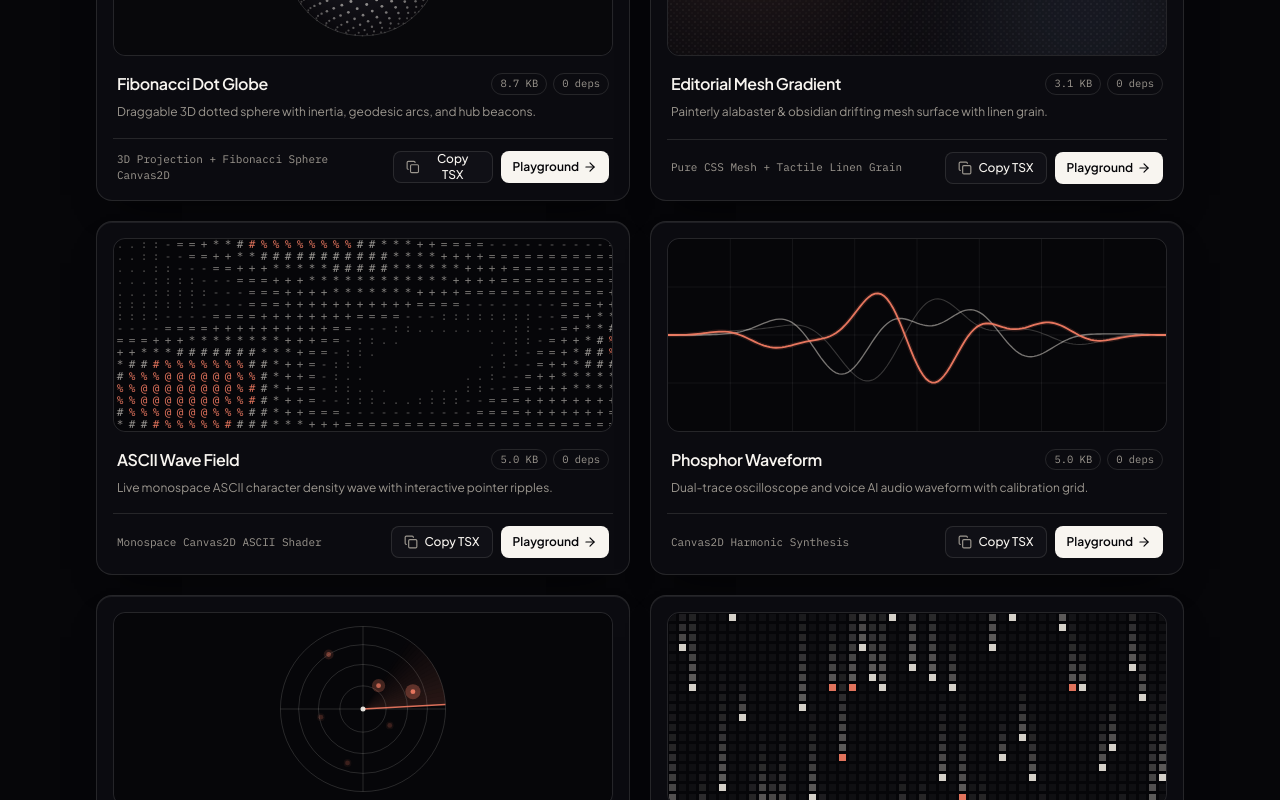
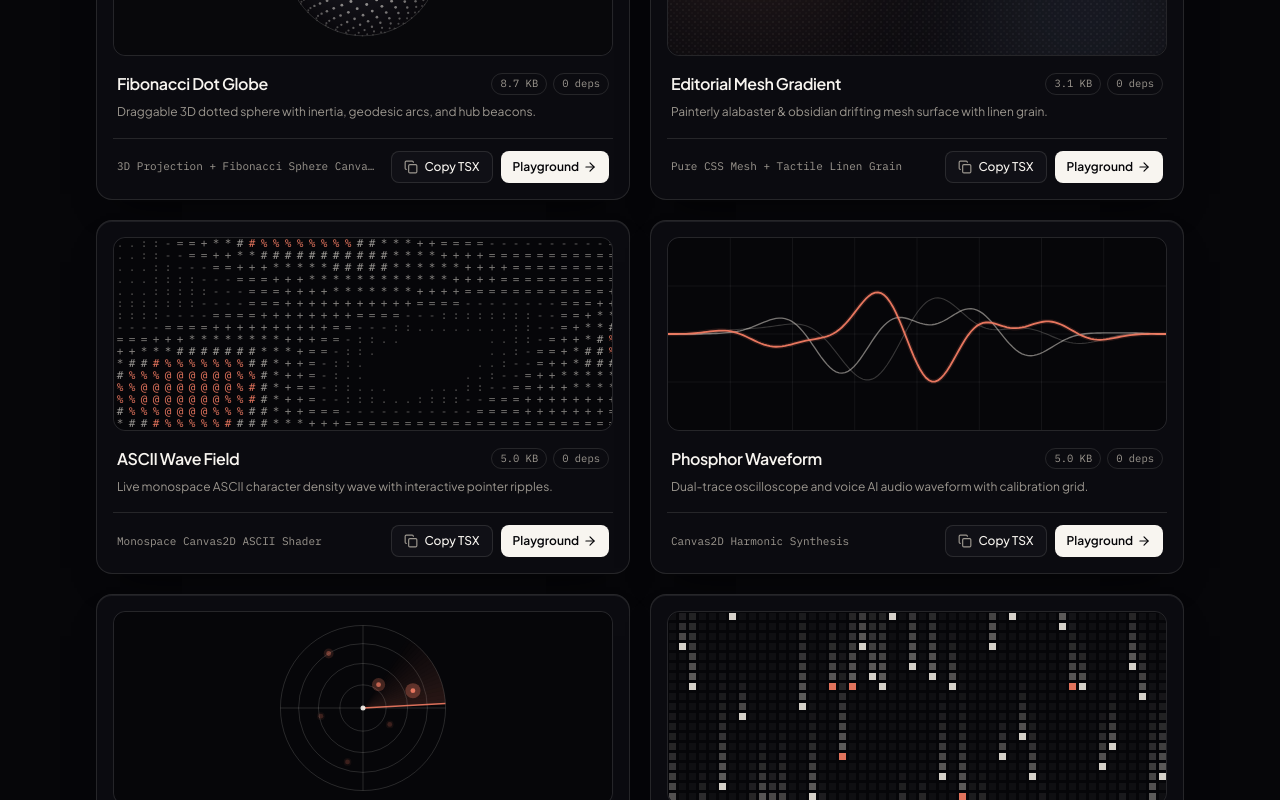
Before and after one commit to Jackpkn/raster-ui, a Next.js app: page / in a window 1280 px wide. Shown: the part 2780-3580 px from the top of the page. Built offline with nearby package versions, Linux system fonts and the light colour scheme.

Commit message:
fix(ui): prevent card footer action buttons from wrapping on long technique labels

```diff
--- a/src/components/showcase/gallery-client.tsx
+++ b/src/components/showcase/gallery-client.tsx
@@ -153,14 +153,16 @@ export function GalleryClient({ items }: { items: GalleryCardItem[] }) {
                   </div>
                 </div>
 
-                <div className="mt-4 flex items-center justify-between gap-2 border-t border-hairline pt-3 px-1">
-                  <span className="font-mono text-[11px] text-ink-muted">{spec.technique}</span>
+                <div className="mt-4 flex items-center justify-between gap-3 border-t border-hairline pt-3 px-1">
+                  <span className="min-w-0 truncate font-mono text-[11px] text-ink-muted">
+                    {spec.technique}
+                  </span>
 
-                  <div className="flex items-center gap-2">
+                  <div className="flex shrink-0 items-center gap-2">
                     <button
                       type="button"
                       onClick={() => handleCopySource(spec.slug, sourceCode)}
-                      className="inline-flex h-8 items-center gap-1.5 rounded-lg border border-hairline bg-subtle/60 px-3 text-xs font-medium text-ink hover:border-hairline-strong cursor-pointer transition-colors"
+                      className="inline-flex h-8 shrink-0 whitespace-nowrap items-center gap-1.5 rounded-lg border border-hairline bg-subtle/60 px-3 text-xs font-medium text-ink hover:border-hairline-strong cursor-pointer transition-colors"
                     >
                       {isCopied ? (
                         <>
@@ -177,7 +179,7 @@ export function GalleryClient({ items }: { items: GalleryCardItem[] }) {
 
                     <Link
                       href={`/components/${spec.slug}`}
-                      className="inline-flex h-8 items-center gap-1 rounded-lg bg-ink px-3 text-xs font-semibold text-canvas hover:opacity-90 transition-opacity"
+                      className="inline-flex h-8 shrink-0 whitespace-nowrap items-center gap-1 rounded-lg bg-ink px-3 text-xs font-semibold text-canvas hover:opacity-90 transition-opacity"
                     >
                       <span>Playground</span>
                       <ArrowRight className="h-3.5 w-3.5" aria-hidden="true" />
```
